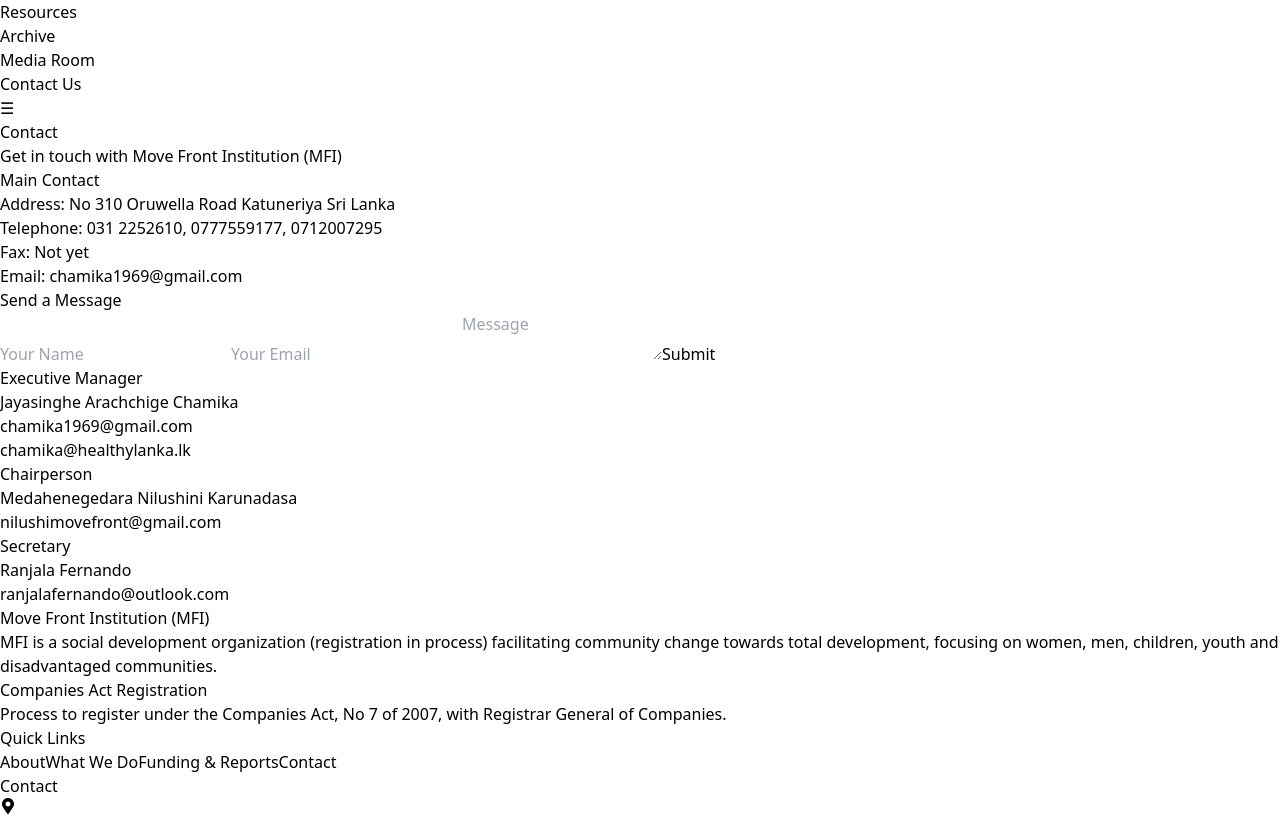
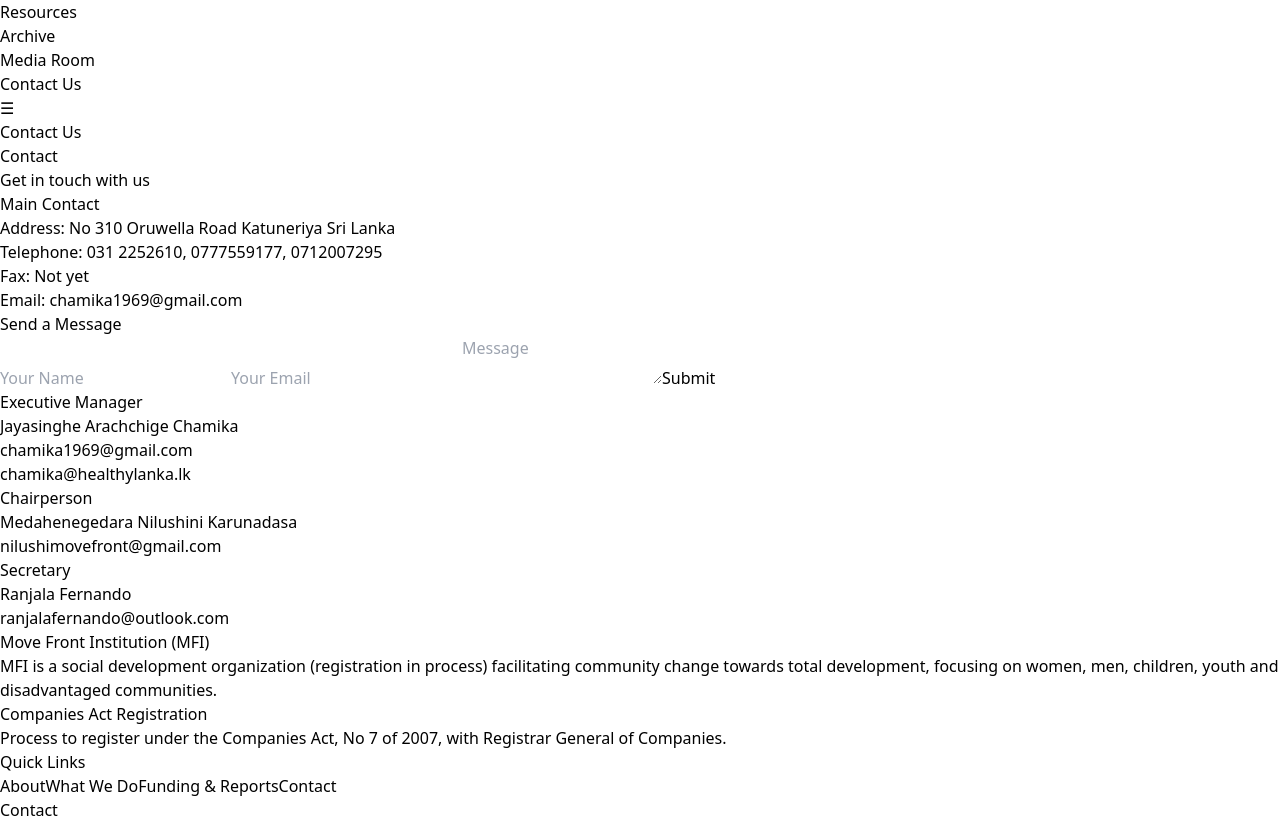
Before and after one commit to supunpramod/Move-Front-Institution, a React (Vite) app: page /contact in a window 1280 px wide. Shown: the part 748-1566 px from the top of the page. Built offline with nearby package versions, Linux system fonts and the light colour scheme.

Commit message:
feat: Add headings to Contact and Funding pages for improved user navigation

```diff
--- a/src/pages/Contact.jsx
+++ b/src/pages/Contact.jsx
@@ -15,7 +15,12 @@
   }
 
   return (
-    <Section title="Contact" subtitle="Get in touch with Move Front Institution (MFI)">
+    <div>
+<h1 className="text-3xl md:text-4xl font-bold text-[#1c2674] text-center  mt-10">
+        Contact Us
+      </h1>
+
+    <Section title="Contact" subtitle="Get in touch with us">
       <div className="grid md:grid-cols-2 gap-4">
         <Card title="Main Contact">
           <div className="space-y-2 text-sm text-[#475569]">
@@ -85,6 +90,6 @@
       </div>
     </Section>
 
-
+    </div>
   );
 }
--- a/src/pages/Funding.jsx
+++ b/src/pages/Funding.jsx
@@ -4,6 +4,10 @@
 export default function Funding() {
   return (
     <>
+
+    <h1 className="text-3xl md:text-4xl font-bold text-[#1c2674] text-center  mt-10">
+        Archive
+      </h1>
 <Section title="Collaborations & Projects">
   <div className="rounded-2xl border border-slate-200 bg-slate-50 p-6">
     <ul className="list-disc pl-5 text-slate-700 text-sm leading-relaxed space-y-3">
```
